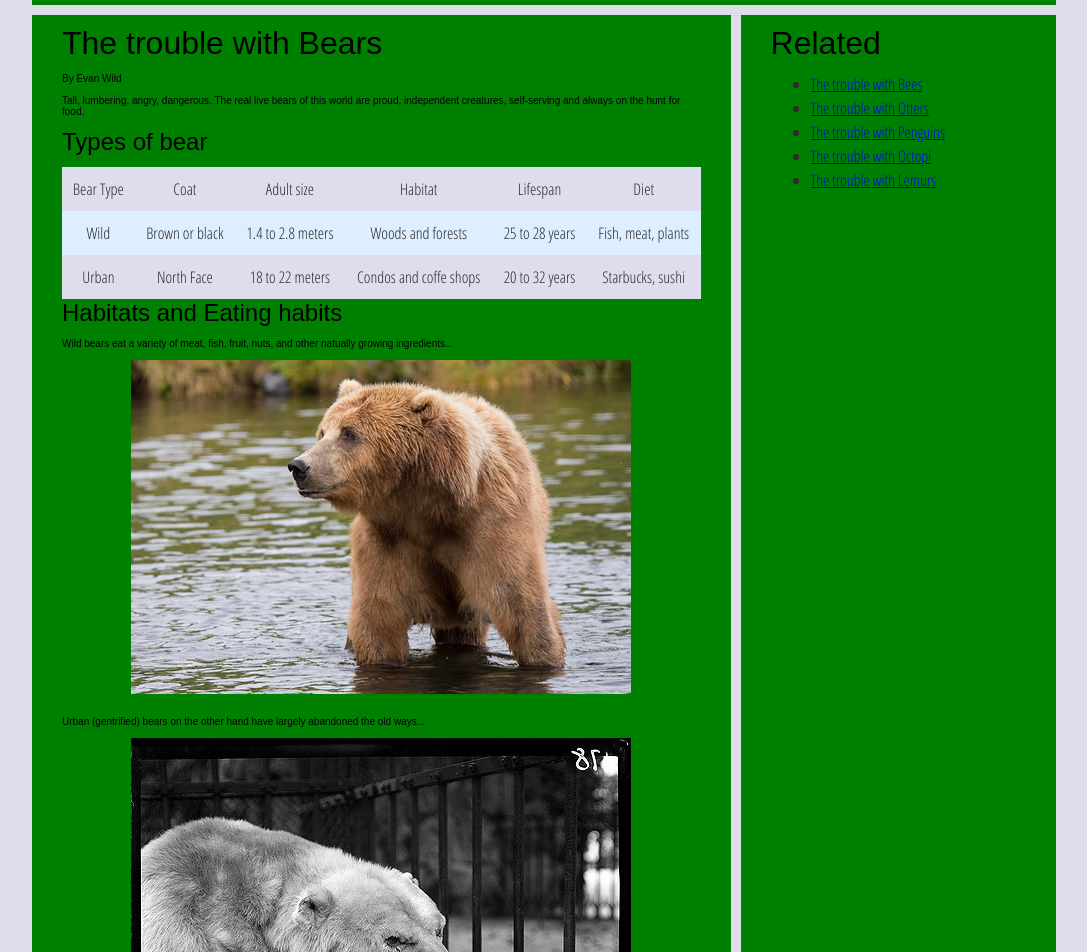
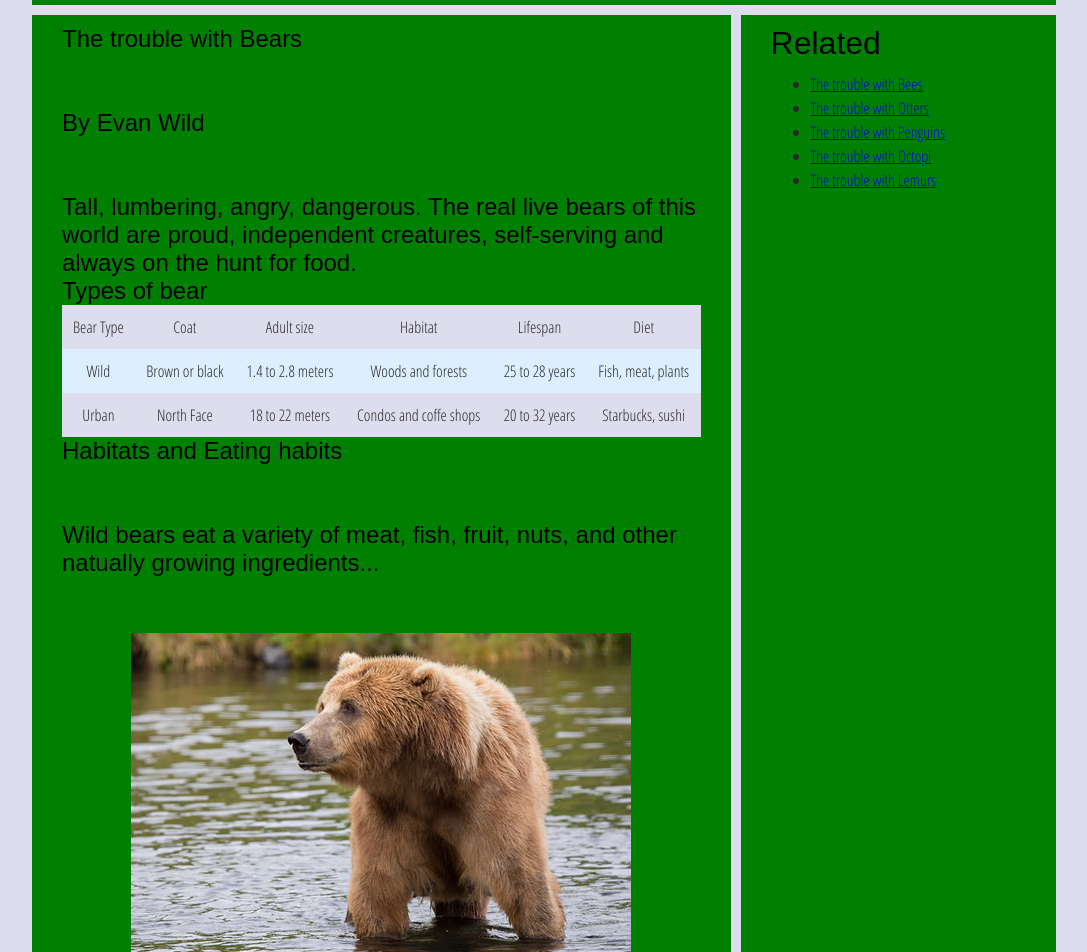
Before and after one commit to RauhoferE/WebEngineering-Playground, a React (Vite) app: page / in a window 1280 px wide. Shown: the part 120-1072 px from the top of the page, without its empty margins (96-1183 px from the left). Built offline with nearby package versions, Linux system fonts and the light colour scheme; no server answers; a web font is replaced by a local one.

Commit message:
Task2: Added article element

```diff
--- a/js/features/article/Article.tsx
+++ b/js/features/article/Article.tsx
@@ -1,56 +1,75 @@
 import { type ReactElement } from "react";
-import { Highlight } from "../search/Highlight";
 import { Comments } from "../comments/Comments";
 import { BearList } from "../bears/BearList";
 import { Author } from "./Author";
 import { BearTable } from "./BearTable";
+import { ArticleElement, type ArticleElementProps } from "./ArticleElement";
 
 export function Article(): ReactElement {
+  const elements: ArticleElementProps[] = [
+    {
+      title: "The trouble with Bears",
+      textElements: [
+        {
+          text: "By Evan Wild",
+        },
+        {
+          text: "Tall, lumbering, angry, dangerous. The real live bears of this world are proud, independent creatures, self-serving and always on the hunt for food.",
+        },
+      ],
+    },
+    {
+      title: "Types of bear",
+      textElements: [],
+    },
+  ];
+
+  const elements2: ArticleElementProps[] = [
+    {
+      title: "Habitats and Eating habits",
+      textElements: [
+        {
+          text: "Wild bears eat a variety of meat, fish, fruit, nuts, and other natually growing ingredients...",
+        },
+        {
+          text: "Wild bear in forest",
+          imgSource: "/media/wild-bear.jpg",
+        },
+        {
+          text: "Urban (gentrified) bears on the other hand have largely abandoned the old ways...",
+        },
+        {
+          text: "Urban bear near buildings",
+          imgSource: "/media/urban-bear.jpg",
+        },
+      ],
+    },
+    {
+      title: "Mating rituals",
+      textElements: [
+        {
+          text: "Bears are romantic creatures by nature...",
+        },
+      ],
+    },
+  ];
   return (
     <article>
-      <span style={{ fontSize: "xx-large" }}>
-        <Highlight text="The trouble with Bears" />
-      </span>
-      <br />
-      <br />
-      <Highlight text="By Evan Wild" />
-      <br />
-      <br />
-      <Highlight text="Tall, lumbering, angry, dangerous. The real live bears of this world are proud, independent creatures, self-serving and always on the hunt for food." />
-      <br />
-      <br />
-      <span style={{ fontSize: "x-large" }}>
-        <Highlight text="Types of bear" />
-      </span>
-      <br />
-      <br />
+      {elements.map((el, index) => (
+        <ArticleElement
+          key={index}
+          title={el.title}
+          textElements={el.textElements}
+        />
+      ))}
       <BearTable />
-
-      <span style={{ fontSize: "x-large" }}>
-        <Highlight text="Habitats and Eating habits" />
-      </span>
-      <br />
-      <br />
-      <Highlight text="Wild bears eat a variety of meat, fish, fruit, nuts, and other natually growing ingredients..." />
-      <br />
-      <br />
-      <img src="/media/wild-bear.jpg" alt="Wild bear in forest" />
-      <br />
-      <br />
-      <Highlight text="Urban (gentrified) bears on the other hand have largely abandoned the old ways..." />
-      <br />
-      <br />
-      <img src="/media/urban-bear.jpg" alt="Urban bear near buildings" />
-      <br />
-      <br />
-      <span style={{ fontSize: "x-large" }}>
-        <Highlight text="Mating rituals" />
-      </span>
-      <br />
-      <br />
-      <Highlight text="Bears are romantic creatures by nature..." />
-      <br />
-      <br />
+      {elements2.map((el, index) => (
+        <ArticleElement
+          key={index}
+          title={el.title}
+          textElements={el.textElements}
+        />
+      ))}
       <audio controls>
         <source src="/media/bear.mp3" type="audio/mp3" />
         <source src="/media/bear.ogg" type="audio/ogg" />
--- /dev/null
+++ b/js/features/article/ArticleElement.tsx
@@ -0,0 +1,34 @@
+import { type ReactElement } from "react";
+import { Highlight } from "../search/Highlight";
+
+export interface ArticleElementProps {
+  title: string;
+  textElements: TextElementProps[];
+}
+
+export interface TextElementProps {
+  text: string;
+  imgSource?: string;
+}
+
+export function ArticleElement({
+  title,
+  textElements,
+}: ArticleElementProps): ReactElement {
+  return (
+    <span style={{ fontSize: "x-large" }}>
+      <Highlight text={title} />
+      {textElements.map((el, index) => (
+        <div key={index}>
+          <br />
+          <br />
+          {el.imgSource != null ? (
+            <img src={el.imgSource} alt={el.text} />
+          ) : (
+            <Highlight text={el.text} />
+          )}
+        </div>
+      ))}
+    </span>
+  );
+}
```
